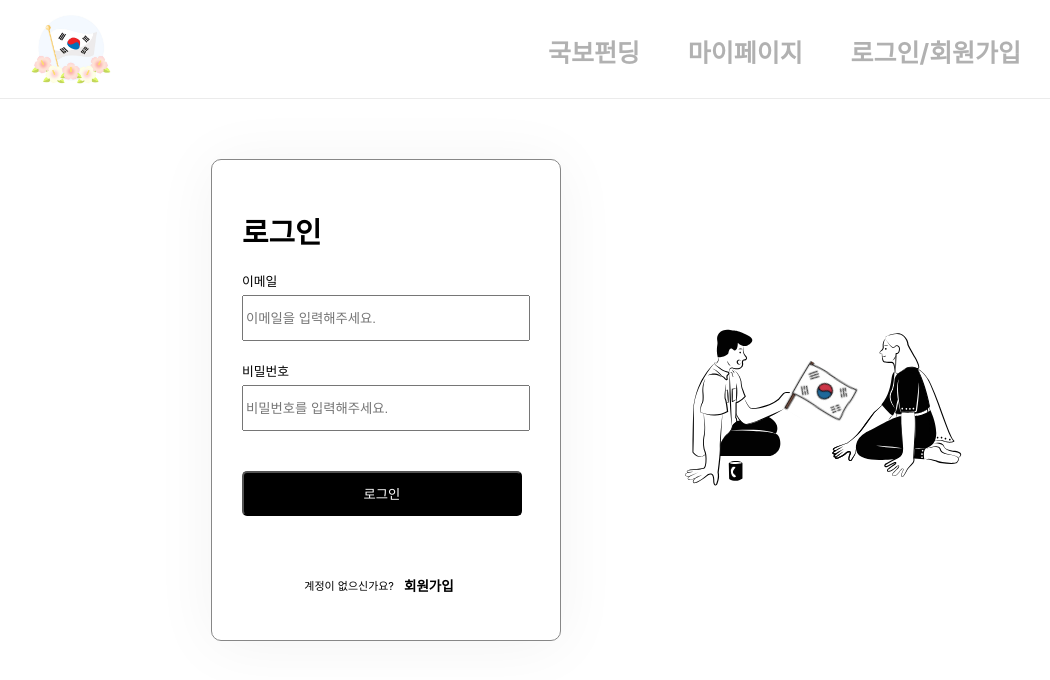
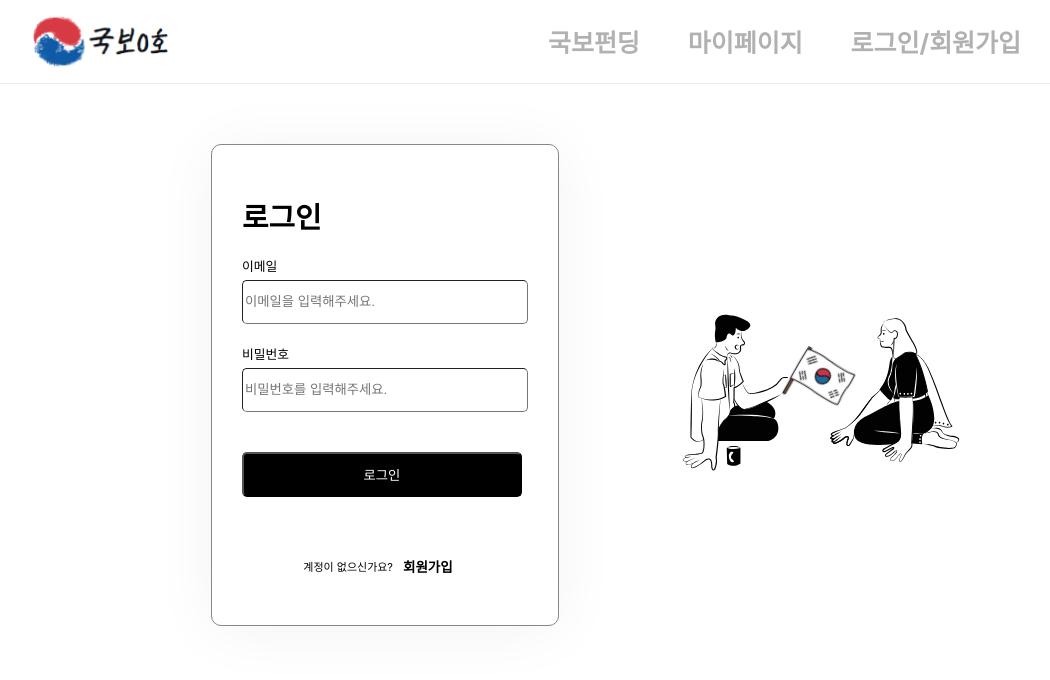
Before and after one commit to Gukbo0th/Gukbo0th_FE, a React (Create React App) app: page /login in a window 1280 px wide. Shown: the top 680 px of the page, without its empty margins (89-1139 px from the left). Built offline with nearby package versions, Linux system fonts and the light colour scheme.

Commit message:
[style] Nav바 로고 스타일 수정

```diff
--- a/src/components/Login.js
+++ b/src/components/Login.js
@@ -117,6 +117,8 @@ const UserInput = styled.div`
     margin-top: 5px;
     width: 280px;
     height: 40px;
+    border-radius: 5px;
+    border-width: 1px;
   }
 `;
 
--- a/src/components/NavBar.js
+++ b/src/components/NavBar.js
@@ -1,7 +1,7 @@
 import React from "react";
 import styled from "styled-components";
 import { Link } from "react-router-dom";
-import logo from "../assets/gukbo.jpg";
+import logo from "../assets/logo.svg";
 
 const NavBar = () => {
   return (
@@ -32,7 +32,7 @@ const Wrapper = styled.div`
   width: 100%;
   border-bottom: 1px solid #ebebeb;
   img {
-    width: 80px;
+    width: 140px;
   }
 `;
 
@@ -41,7 +41,6 @@ const NavSection = styled.div`
   justify-content: center;
   align-items: flex-end;
   width: fit-content;
-  margin-top: 4px;
   margin-right: 50px;
 `;
 
```
